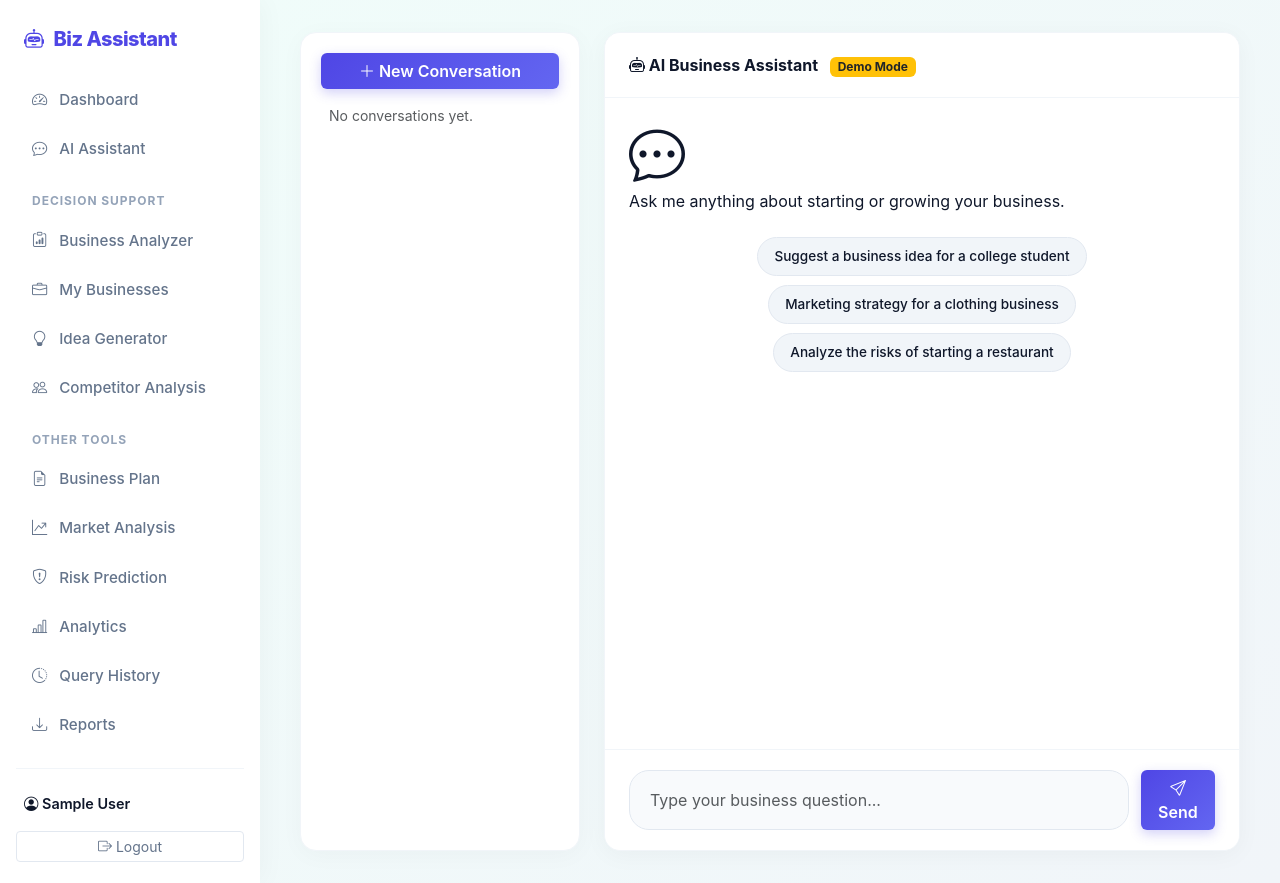
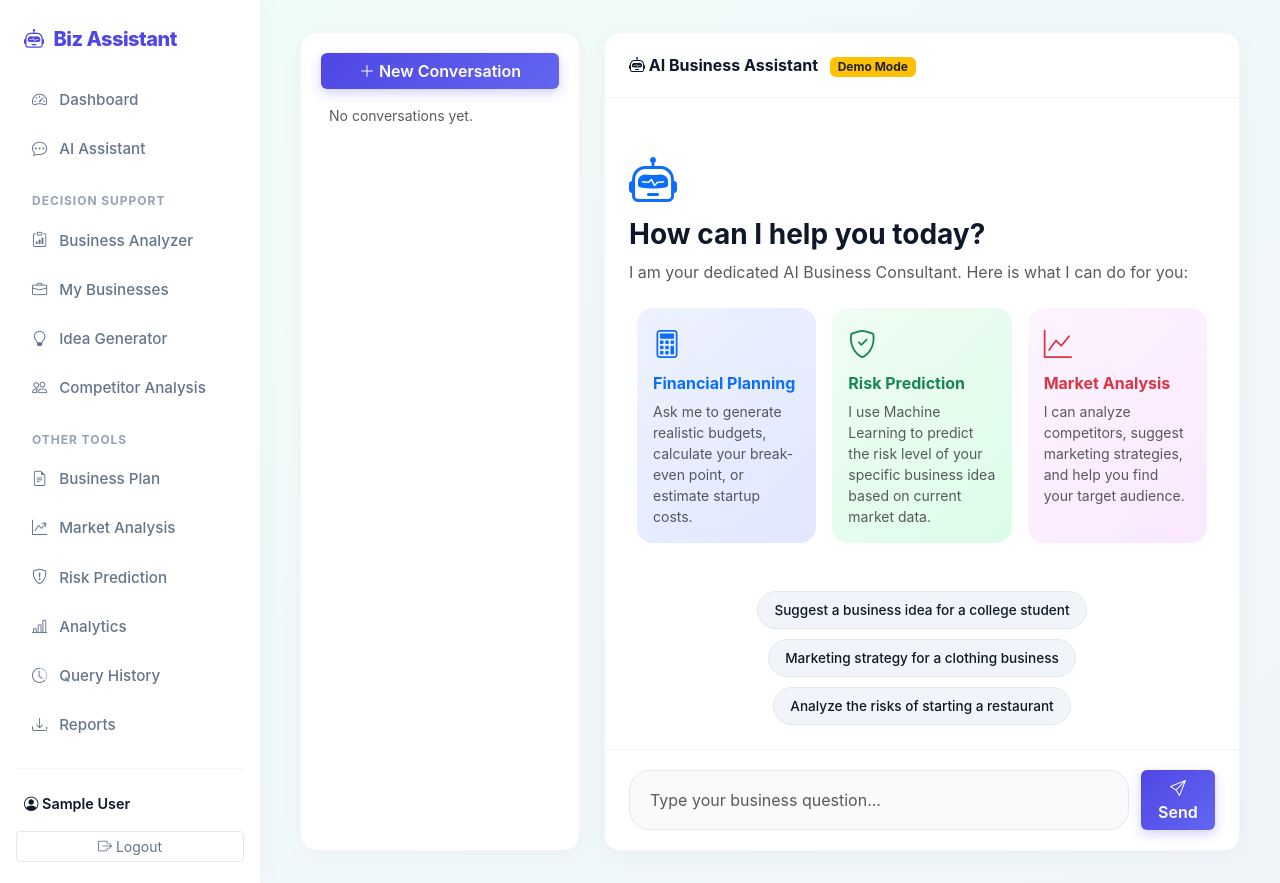
Before and after one commit to sanjankumar540/Ai-based-business-advisor-chatbot, a Flask app: page /chat in a window 1280 px wide. Run offline with Flask 3, Linux system fonts and the light colour scheme; the visitor is signed in with stand-in values (Sample User, id 1); data that the repository does not hold is empty.

Commit message:
Fixed blank page redirect and added beautiful cards to chatbot empty state

```diff
--- a/routes/dashboard.py
+++ b/routes/dashboard.py
@@ -5,7 +5,7 @@ Landing dashboard (stats + quick actions) and the deeper Analytics page
 (charts for risk distribution, query categories, customer segments).
 """
 
-from flask import Blueprint, render_template, session
+from flask import Blueprint, render_template, session, redirect, url_for
 from sqlalchemy import func
 
 from database.database import db
@@ -19,6 +19,8 @@ dashboard_bp = Blueprint("dashboard", __name__)
 @dashboard_bp.route("/")
 def index():
     """Public landing page."""
+    if session.get("user_id"):
+        return redirect(url_for("dashboard.dashboard_home"))
     return render_template("index.html")
 
 
--- a/templates/chatbot.html
+++ b/templates/chatbot.html
@@ -27,10 +27,44 @@
 
     <div class="chat-messages" id="chatMessages">
       {% if not messages %}
-        <div class="chat-empty-state">
-          <i class="bi bi-chat-dots display-4"></i>
-          <p>Ask me anything about starting or growing your business.</p>
-          <div class="suggestion-chips">
+        <div class="chat-empty-state mt-4">
+          <div class="mb-4">
+            <i class="bi bi-robot text-primary mb-3" style="font-size: 3rem;"></i>
+            <h3 class="fw-bold">How can I help you today?</h3>
+            <p class="text-muted">I am your dedicated AI Business Consultant. Here is what I can do for you:</p>
+          </div>
+
+          <div class="row g-3 text-start mx-auto" style="max-width: 800px;">
+            <div class="col-md-4">
+              <div class="card h-100 border-0" style="background: linear-gradient(135deg, #eef2ff, #e0e7ff); border-radius: 16px;">
+                <div class="card-body">
+                  <i class="bi bi-calculator text-primary fs-3 mb-2 d-block"></i>
+                  <h6 class="fw-bold text-primary">Financial Planning</h6>
+                  <p class="small text-muted mb-0">Ask me to generate realistic budgets, calculate your break-even point, or estimate startup costs.</p>
+                </div>
+              </div>
+            </div>
+            <div class="col-md-4">
+              <div class="card h-100 border-0" style="background: linear-gradient(135deg, #f0fdf4, #dcfce7); border-radius: 16px;">
+                <div class="card-body">
+                  <i class="bi bi-shield-check text-success fs-3 mb-2 d-block"></i>
+                  <h6 class="fw-bold text-success">Risk Prediction</h6>
+                  <p class="small text-muted mb-0">I use Machine Learning to predict the risk level of your specific business idea based on current market data.</p>
+                </div>
+              </div>
+            </div>
+            <div class="col-md-4">
+              <div class="card h-100 border-0" style="background: linear-gradient(135deg, #fdf4ff, #fae8ff); border-radius: 16px;">
+                <div class="card-body">
+                  <i class="bi bi-graph-up text-danger fs-3 mb-2 d-block"></i>
+                  <h6 class="fw-bold text-danger">Market Analysis</h6>
+                  <p class="small text-muted mb-0">I can analyze competitors, suggest marketing strategies, and help you find your target audience.</p>
+                </div>
+              </div>
+            </div>
+          </div>
+
+          <div class="suggestion-chips mt-5">
             <span class="chip">Suggest a business idea for a college student</span>
             <span class="chip">Marketing strategy for a clothing business</span>
             <span class="chip">Analyze the risks of starting a restaurant</span>
```
